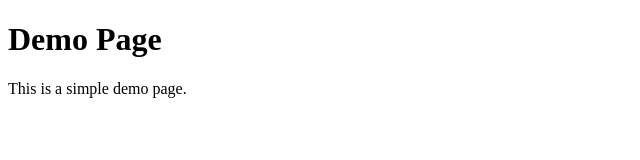
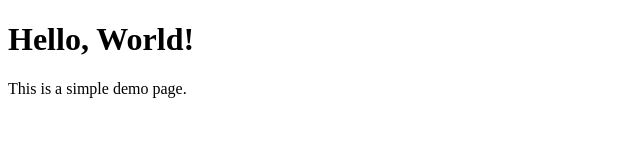
Before and after one commit to Prashanth759-hue/Frontend-Developer-Internship-Test, a plain HTML site: page index.html in a window 1280 px wide. Shown: the whole page, without its empty margins (0-640 px from the left). Drawn offline with Linux system fonts and the light colour scheme.

Commit message:
Hello, World

```diff
--- a/index.html
+++ b/index.html
@@ -6,7 +6,7 @@
     <title>Demo Page</title>
 </head>
 <body>
-    <h1>Demo Page</h1>
+    <h1>Hello, World!</h1>
     <p>This is a simple demo page.</p>
 </body>
 </html>
```
